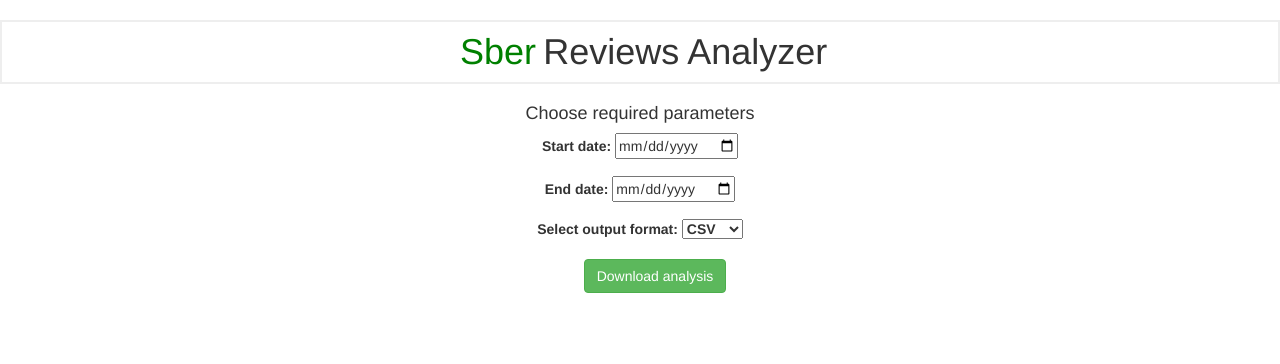
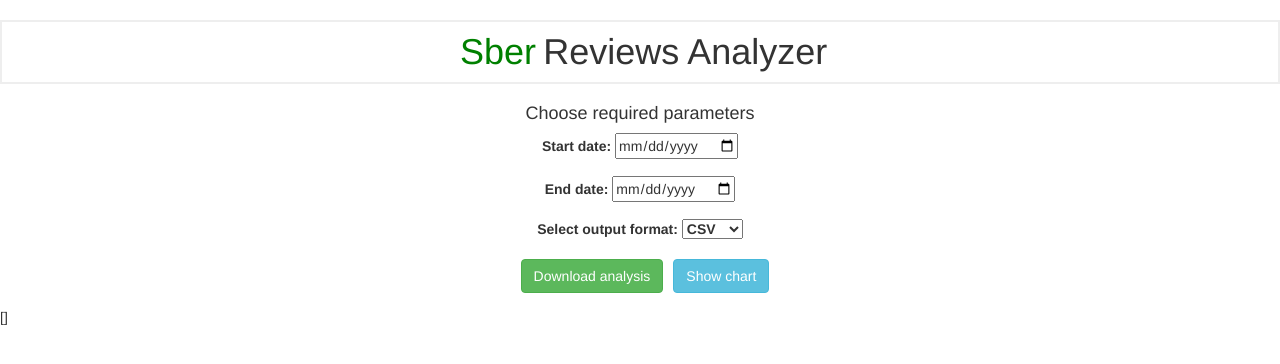
Before and after one commit to LarOrr/SberHack2020, a Flask app: page / in a window 1280 px wide. Shown: the top 364 px of the page. Run offline with Flask 2, Linux system fonts and the light colour scheme; some libraries are stand-ins or nearby versions.

Commit message:
Add bar chart generation

```diff
--- a/Code/app.py
+++ b/Code/app.py
@@ -1,4 +1,4 @@
-from flask import Flask, render_template, request, abort, make_response, Response
+from flask import Flask, render_template, request, abort, make_response, Response, jsonify
 from util import file_reader
 
 import config
@@ -11,25 +11,31 @@ def main_page():
     return render_template('main_page.html')
 
 
-@app.route('/process/', methods=['GET'])
-def process_data():
+def get_start_end_dates():
     start_date = request.args.get('start_date')
     end_date = request.args.get('end_date')
-    format = request.args.get('format')
-    # TODO choose file depending on Google/iOS
-    format_getter = None
-    # start_date = request.form('start_date')
-    # end_date = request.form('end-date')
     if start_date is None or start_date == '':
         # Is smaller than any number char
         start_date = '0'
     if end_date is None or end_date == '':
         # Is larger than any number char
         end_date = 'INF'
-    # TODO check dateformat
+        # TODO check dateformat
     if start_date > end_date:
+        # TODO normal aborts
         abort(400)
         abort(Response('Start date should be less or equal end date'))
+    return start_date, end_date
+
+
+@app.route('/process/', methods=['GET'])
+def process_data():
+    start_date, end_date = get_start_end_dates()
+    format = request.args.get('format')
+    # TODO choose file depending on Google/iOS
+    format_getter = None
+    # start_date = request.form('start_date')
+    # end_date = request.form('end-date')
     # TODO format in header
     if format == 'CSV':
         format_getter = file_reader.get_csv
@@ -48,5 +54,12 @@ def process_data():
         output.headers["Content-type"] = "application/json"
     return output
 
+
+@app.route('/type-counts/', methods=['GET'])
+def show_chart():
+    start_date, end_date = get_start_end_dates()
+    type_counts = file_reader.get_type_counts(start_date, end_date)
+    return jsonify(type_counts)
+
 if __name__ == '__main__':
     app.run(config.address, port=config.port, debug=config.debug)
--- a/Code/static/js/main.js
+++ b/Code/static/js/main.js
@@ -1,6 +1,36 @@
-function process(start_date, end_date) {
-     alert("Hello World")
-    // $.get("/process?start_date=" + start_date + "&end_date=" + end_date, {}, function (data, status) {
-    //         alert("Data: " + data + "\nStatus: " + status);
-    // });
+function showChart(endpoint, start_date, end_date, chart_type) {
+     // alert("Hello World")
+     var query = '?start_date=' + start_date + '&end_date=' + end_date;
+    fetch ('/'+endpoint+query)
+		.then (
+			function (response) {
+				if (response.status === 200) {
+					response.json().then(function (counts) {
+						var txt = '<img src="';
+						txt += createChartLink(counts, chart_type);
+						txt += '">';
+						// Adds chart image to the page
+                        //  alert(txt);
+						document.getElementById("resultChart").innerHTML = txt
+					});
+				} else {
+					alert ("Error: " + response.status);
+				}
+			}
+		);
 }
+
+function createChartLink(counts, chart_type) {
+     // TODO fix link - chart looks bad :/
+     var link = "https://quickchart.io/chart?c={type:'" + chart_type + "',data:";
+     var keys = [];
+     var values = [];
+     for (var key in counts) {
+          keys.push(key);
+          values.push(counts[key]);
+     }
+     link += "{labels:" + JSON.stringify(keys) + ", datasets:[{data:" + JSON.stringify(values) + "}]}}";
+     // TODO fix or make link to image
+     // Otherwise incorrect HTML insertion
+     return link.replace(/"/g, "'");
+}
--- a/Code/templates/main_page.html
+++ b/Code/templates/main_page.html
@@ -1,5 +1,5 @@
 {% block scripts %}
-
+<script type="text/javascript" src="{{url_for('static', filename='js/main.js') }}"></script>
 {% endblock %}
 
 <!DOCTYPE html>
@@ -35,12 +35,16 @@
                 </select>
             </label>
         </div>
-        <div class="container">
-             <button type="submit" class="btn btn-success"
-{#            onclick="'/my/link/location';"#}
-             >Download analysis</button>
-        </div>
+
+        <table class=buttons>
+         <tr>
+            <td><button type="submit" class="btn btn-success">Download analysis</button>
+            <td><button type=button class="btn btn-info" style="position:relative; left:10px"
+         onclick="showChart('type-counts', start_date.value, end_date.value, 'pie')">Show chart</button>
+        </table>
     </form>
 </div>
+{# TODO change align #}
+<p id="resultChart">[]</p>
 </body>
 </html>
--- a/Code/util/file_reader.py
+++ b/Code/util/file_reader.py
@@ -1,3 +1,5 @@
+from typing import Dict
+
 import pandas as pd
 
 # TODO move names to config?
@@ -21,5 +23,5 @@ def get_csv(start_date, end_date):
     return get_reviews_df(start_date, end_date).to_csv(sep='\t')
 
 
-def get_type_map(start_date, end_date):
+def get_type_counts(start_date, end_date) -> Dict[str, int]:
     return get_reviews_df(start_date, end_date).groupby('Intention').count()['Link'].to_dict()
```
